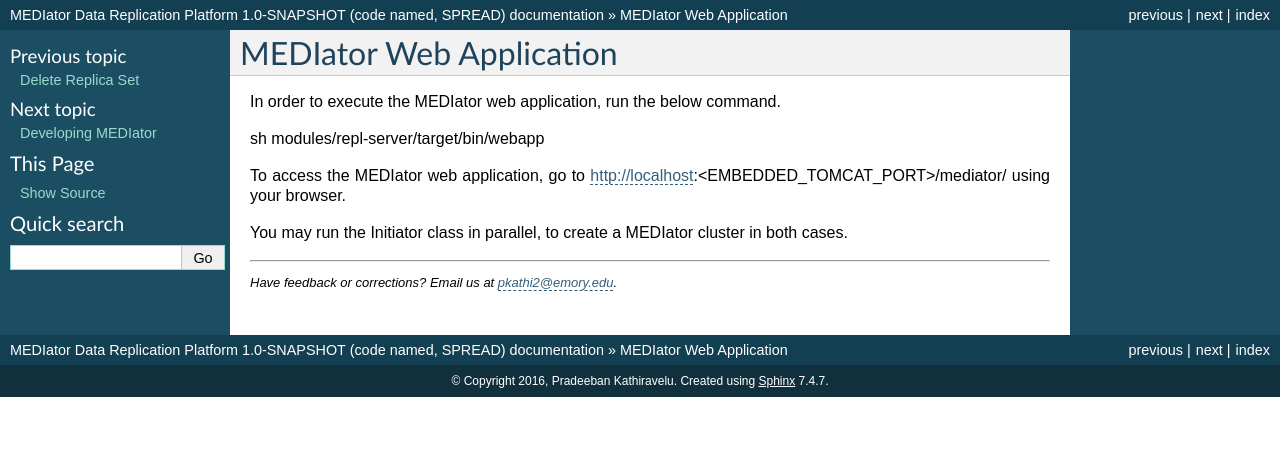
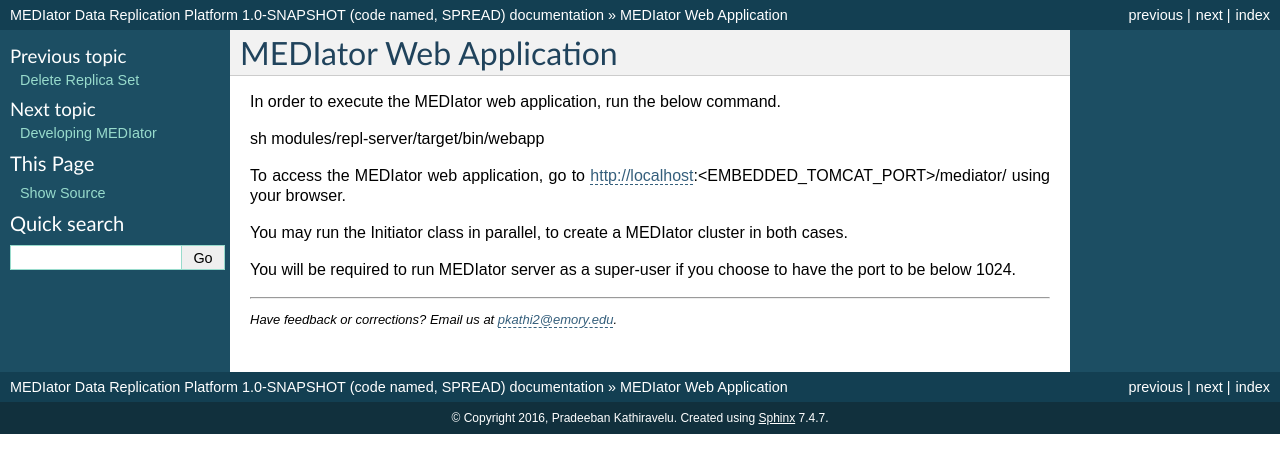
Before and after one commit to pradeeban/mediator, a Sphinx documentation site: the page built from docs/source/sections/Web-Application.rst, in a window 1280 px wide. Shown: the top 473 px of the page. Built offline with Sphinx 7.4.7, drawn with Linux system fonts in a browser that asks for light colours.

Commit message:
For the ports below 1024.

```diff
--- a/docs/source/sections/MEDIator-REST-API.rst
+++ b/docs/source/sections/MEDIator-REST-API.rst
@@ -23,6 +23,8 @@
 
 You may extend or leverage the exposed APIs. To begin with, you may consume the MEDIator RESTful APIs through a REST
 client such as the Postman plugin of the Chrome browser.
+
+You will be required to run MEDIator server as a super-user if you choose to have the port to be below 1024.
 
 
 **MEDIator Client**
--- a/docs/source/sections/Web-Application.rst
+++ b/docs/source/sections/Web-Application.rst
@@ -11,3 +11,6 @@
 
 
 You may run the Initiator class in parallel, to create a MEDIator cluster in both cases.
+
+
+You will be required to run MEDIator server as a super-user if you choose to have the port to be below 1024.
```
